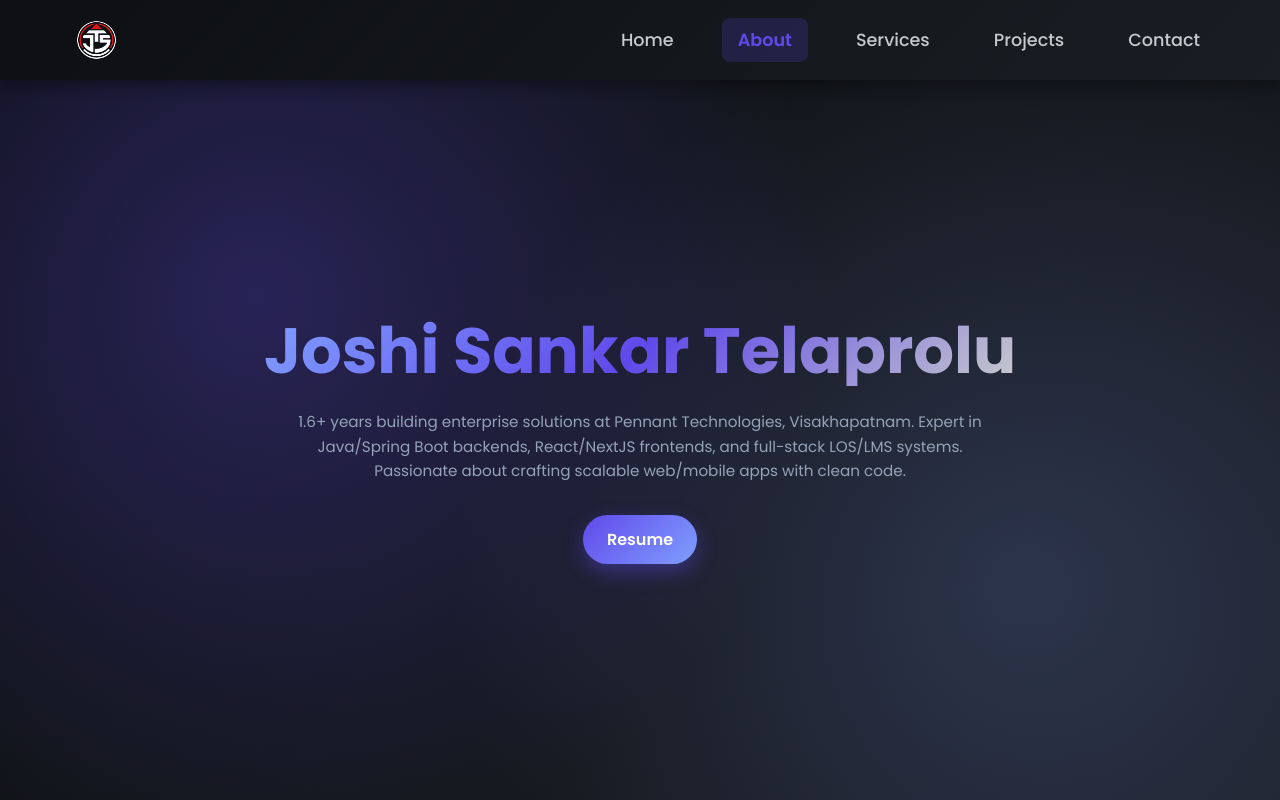
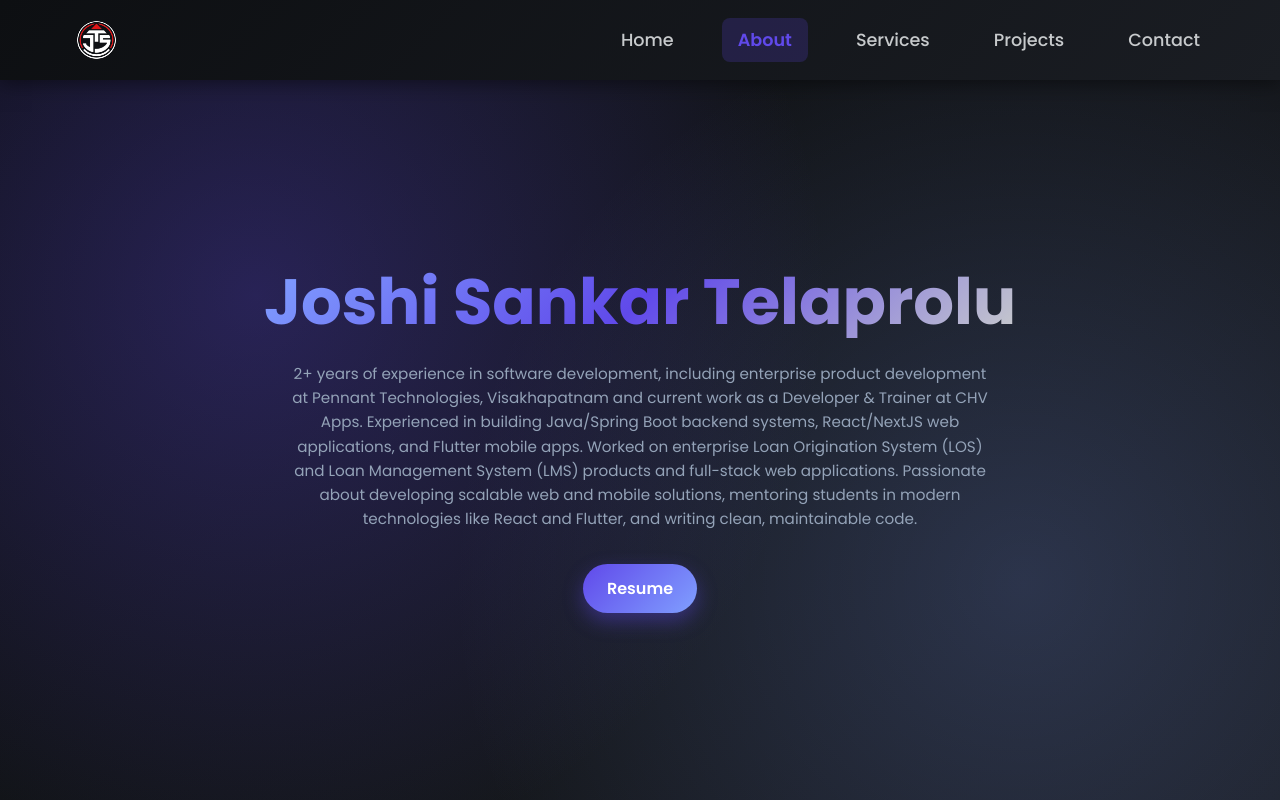
Before and after one commit to JoshiSankar-4021/joshi_portifolio, a React (Create React App) app: page /about in a window 1280 px wide. Shown: the top 800 px of the page. Built offline with nearby package versions, Linux system fonts and the light colour scheme.

Commit message:
upgraded resume and about

```diff
--- a/src/About/About.jsx
+++ b/src/About/About.jsx
@@ -36,14 +36,11 @@ const About = () => {
             animate={{ opacity: 1, y: 0 }}
             transition={{ duration: 0.8, delay: 0.6, ease: "easeOut" }}
           >
-            1.6+ years building enterprise solutions at Pennant Technologies,
-            Visakhapatnam. Expert in Java/Spring Boot backends, React/NextJS
-            frontends, and full-stack LOS/LMS systems. Passionate about crafting
-            scalable web/mobile apps with clean code.
+            2+ years of experience in software development, including enterprise product development at Pennant Technologies, Visakhapatnam and current work as a Developer & Trainer at CHV Apps. Experienced in building Java/Spring Boot backend systems, React/NextJS web applications, and Flutter mobile apps. Worked on enterprise Loan Origination System (LOS) and Loan Management System (LMS) products and full-stack web applications. Passionate about developing scalable web and mobile solutions, mentoring students in modern technologies like React and Flutter, and writing clean, maintainable code.
           </motion.p>
 
           <a
-            href="https://drive.google.com/uc?export=download&id=1pfnvDn6169aV4hr_1ss5cxs-47zJnsQF"
+            href="https://drive.google.com/uc?export=download&id=1ZrRQ0JEeDdIAYgDxrrKUWAVroEn9f2_z"
             download
             target="_blank"
             rel="noopener noreferrer"
```
